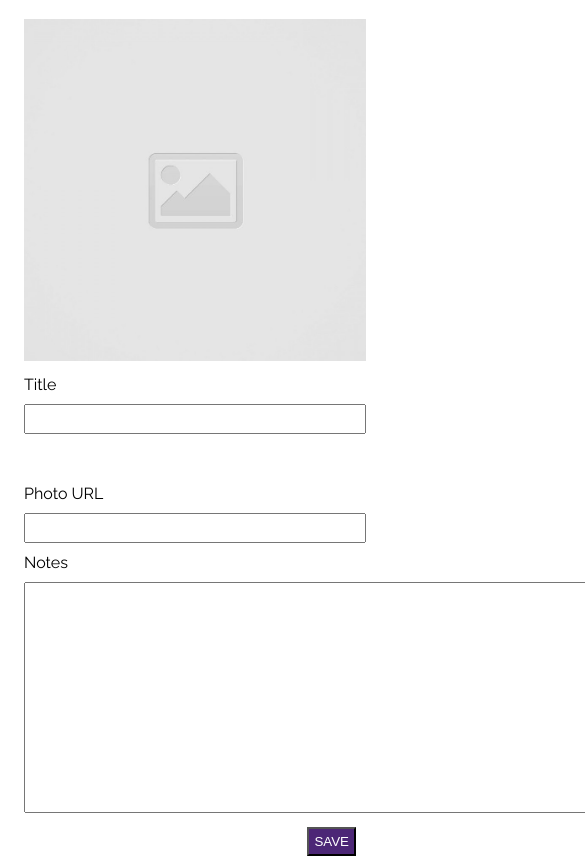
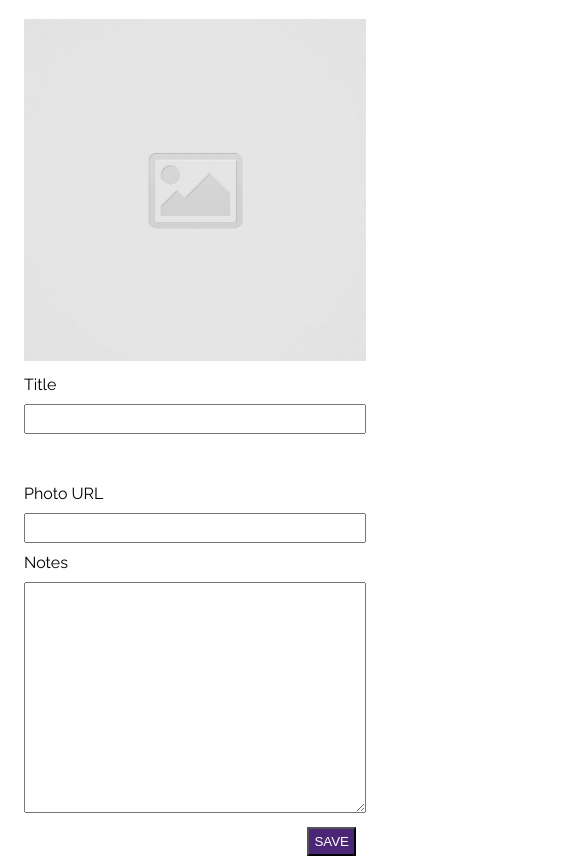
Before and after one commit to JRodriguez-Luna/code-journal, a website with bundled scripts: page index.html in a window 390 px wide. Shown: the part 163-1029 px from the top of the page, 585 px wide, since content can reach past the window. Built offline with nearby package versions, Linux system fonts and the light colour scheme.

Commit message:
Implement responsive layout and adjust styling to fluidly adapt for Mobile and Desktop viewports. #6

```diff
--- a/css/styles.css
+++ b/css/styles.css
@@ -9,6 +9,10 @@ body {
   font-optical-sizing: auto;
   font-weight: <weight>;
   font-style: normal;
+}
+
+textarea {
+  width: calc(1000% / 4.85);
 }
 
 .heading-font {
@@ -48,3 +52,12 @@ body {
   padding: 10px;
   margin-left: calc(200% / 3);
 }
+
+/* @media rule-set */
+
+/* Textarea resize */
+@media screen and (width <= 768px) {
+  textarea {
+    width: 100%;
+  }
+}
```
